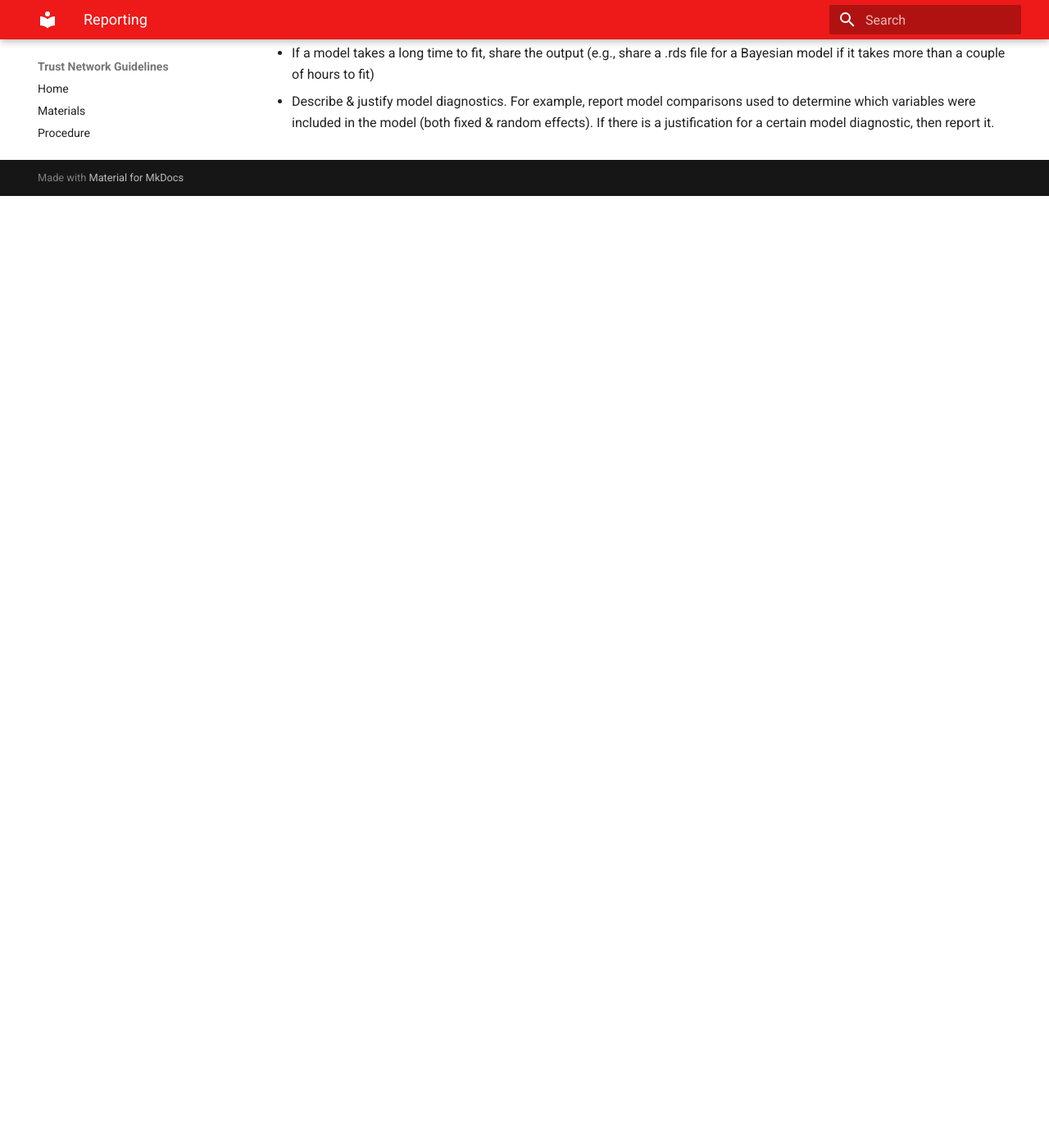
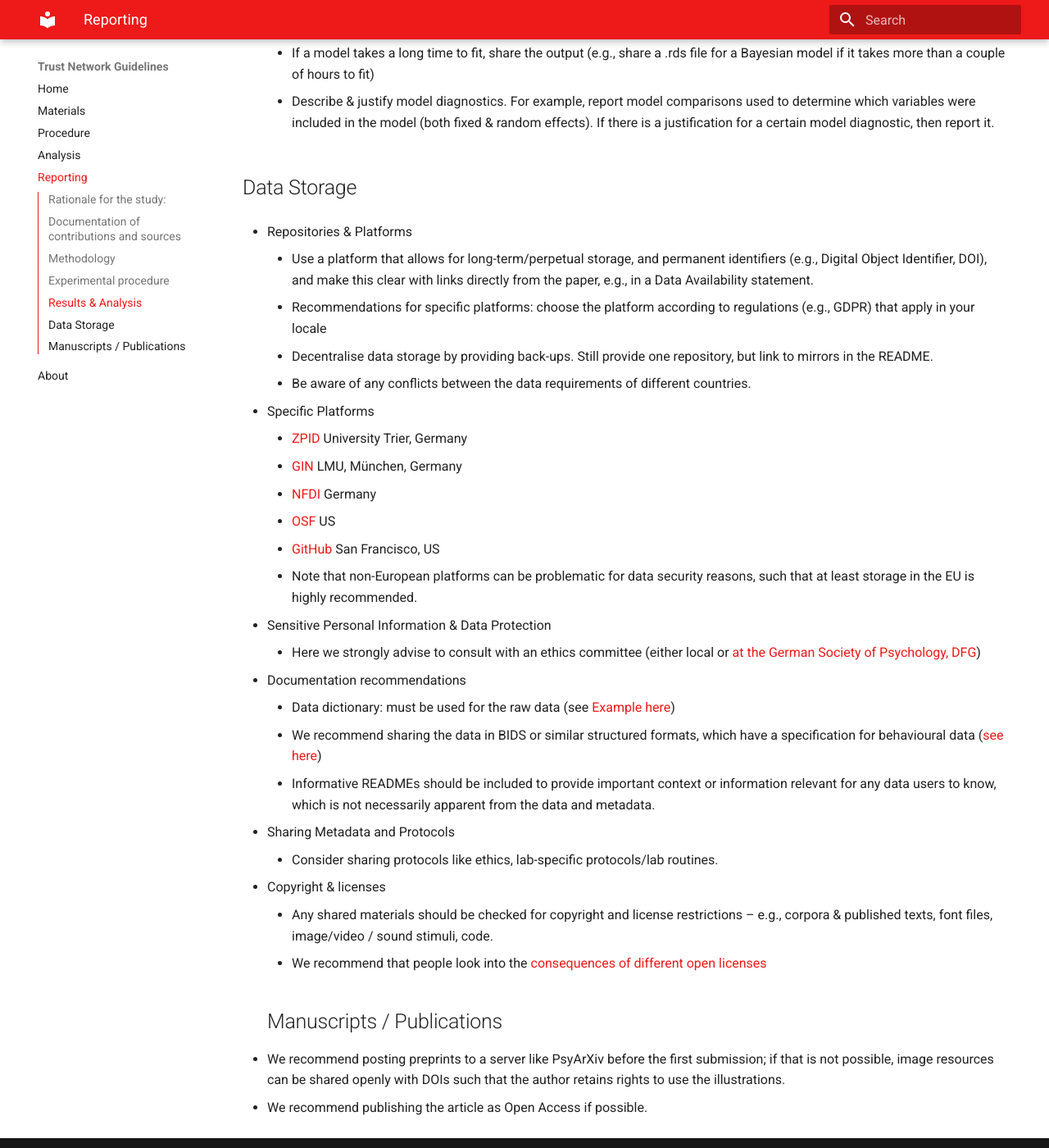
Before and after one commit to cwdeee/trust-network-guidelines, an MkDocs documentation site: the page built from docs/reporting.md, in a window 1280 px wide and 1400 px high, scrolled down 3457 px. Shown: the whole window at 82% size. Built offline with MkDocs 1.6.1 and Material for MkDocs 9.7.7, drawn with Linux system fonts in a browser that asks for light colours; before the commit the page ends 3696 px from its top, so only the background shows below that.

Commit message:
fin v.01

```diff
--- a/docs/reporting.md
+++ b/docs/reporting.md
@@ -97,3 +97,45 @@ Reporting the research process transparently will allow others to reproduce the
     - Describe the model structure (e.g., fixed, random effects, distributional parameters, etc.) and the software used to fit it
     - If a model takes a long time to fit, share the output (e.g., share a .rds file for a Bayesian model if it takes more than a couple of hours to fit)
     - Describe & justify model diagnostics. For example, report model comparisons used to determine which variables were included in the model (both fixed & random effects). If there is a justification for a certain model diagnostic, then report it.
+
+## Data Storage
+
+- Repositories & Platforms
+
+    - Use a platform that allows for long-term/perpetual storage, and permanent identifiers (e.g., Digital Object Identifier, DOI), and make this clear with links directly from the paper, e.g., in a Data Availability statement.
+    - Recommendations for specific platforms: choose the platform according to regulations (e.g., GDPR) that apply in your locale
+    - Decentralise data storage by providing back-ups. Still provide one repository, but link to mirrors in the README.
+    - Be aware of any conflicts between the data requirements of different countries.
+
+- Specific Platforms
+
+    - [ZPID](https://leibniz-psychology.org/en/products/archiving/publication) University Trier, Germany
+    - [GIN](https://gin.g-node.org/) LMU, München, Germany
+    - [NFDI](https://www.nfdi.de/?lang=en) Germany
+    - [OSF](https://www.cos.io/) US
+    - [GitHub](https://github.com/about) San Francisco, US
+    - Note that non-European platforms can be problematic for data security reasons, such that at least storage in the EU is highly recommended.
+
+- Sensitive Personal Information & Data Protection
+
+    - Here we strongly advise to consult with an ethics committee (either local or [at the German Society of Psychology, DFG](https://www.dgps.de/serviceangebote/ethikkommission))
+
+- Documentation recommendations
+
+    - Data dictionary: must be used for the raw data (see [Example here](https://cghlewis.com/blog/data_dictionary/))
+    - We recommend sharing the data in BIDS or similar structured formats, which have a specification for behavioural data ([see here](https://bids-specification.readthedocs.io/en/stable/modality-specific-files/behavioral-experiments.html))
+    - Informative READMEs should be included to provide important context or information relevant for any data users to know, which is not necessarily apparent from the data and metadata.
+
+- Sharing Metadata and Protocols
+
+    - Consider sharing protocols like ethics, lab-specific protocols/lab routines.
+
+- Copyright & licenses
+
+    - Any shared materials should be checked for copyright and license restrictions – e.g., corpora & published texts, font files, image/video / sound stimuli, code.
+    - We recommend that people look into the [consequences of different open licenses](https://www.psycharchives.org/en/about#rights)
+
+## Manuscripts / Publications
+
+- We recommend posting preprints to a server like PsyArXiv before the first submission; if that is not possible, image resources can be shared openly with DOIs such that the author retains rights to use the illustrations.
+- We recommend publishing the article as Open Access if possible.
```
